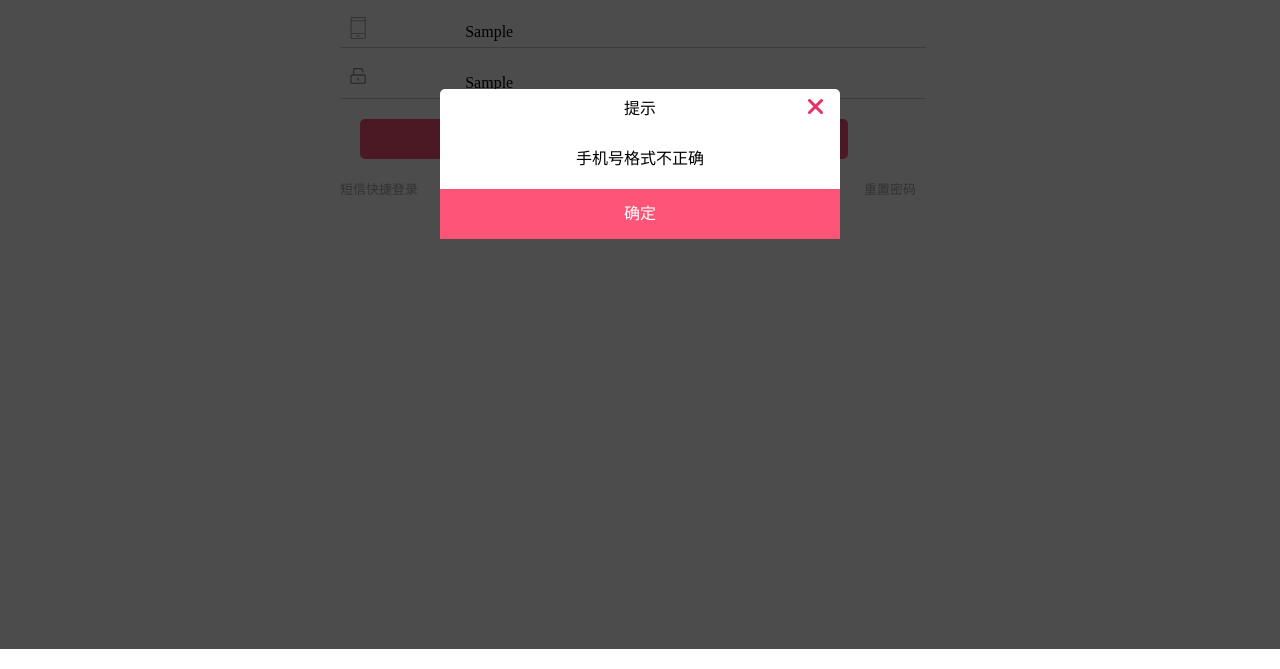
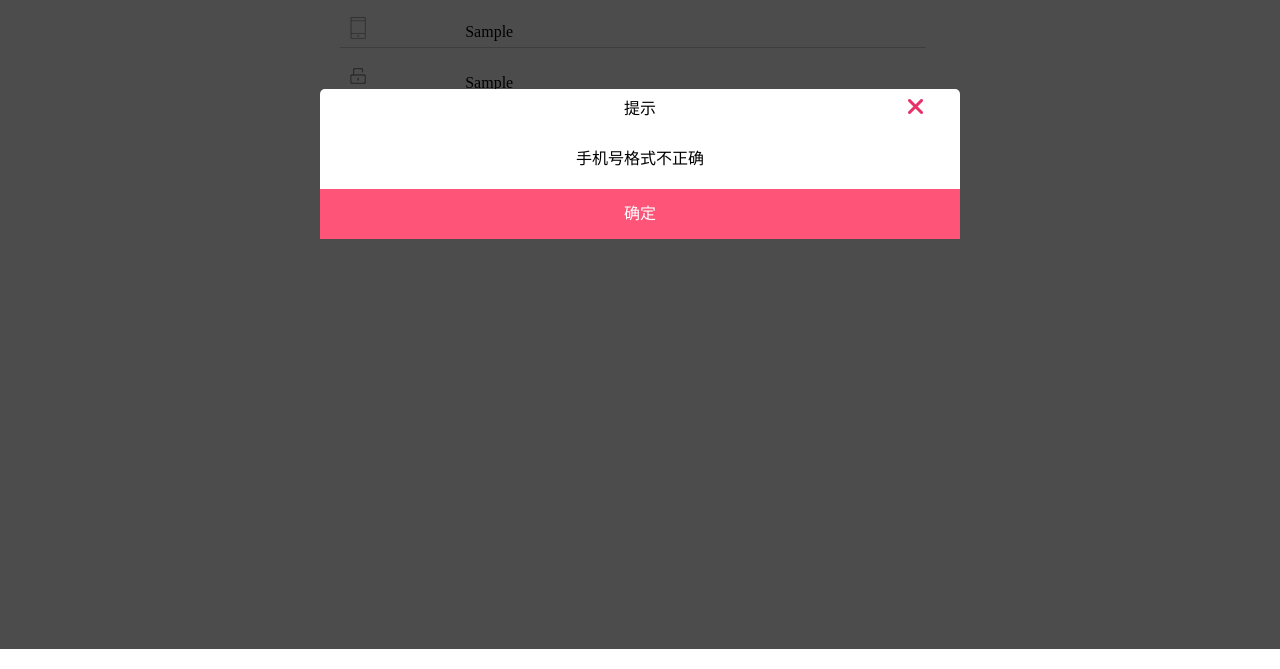
Before and after one commit to pyres02/ASFlowerWeb, a plain HTML site: page html/login.html in a window 1280 px wide. Both pictures are taken after typing "Sample", "Sample" into the empty fields and a click on the button "登录". Shown: the part 151-820 px from the top of the page. Drawn offline with Linux system fonts and the light colour scheme.

Commit message:
Update login.css

```diff
--- a/css/login.css
+++ b/css/login.css
@@ -114,7 +114,6 @@ header p{
     text-decoration: none;
 }
 
-/*表单验证弹出框*/
 .bg{
 	width:100%;
 	height:100%;
@@ -128,17 +127,24 @@ header p{
     z-index: 10;
 }
 .modal{
-	width:400px;
+	min-width: 320px;
+	max-width: 640px;
+    margin: 0 auto;
+
+	width:100%;
+	height: 150px;
 
 	z-index:12;
 	background:#fff;
 	position: fixed;
-    left: 50%;
+
     top: 30%;
     display: none;
-    margin-left:-200px;
+
+
     border-radius: 5px;
     text-align:center;
+
 }
 
 .modal h3{
@@ -163,7 +169,7 @@ header p{
     cursor: pointer;
 	position: absolute;
 	top:10px;
-	right:10px;
+	right:30px;
 }
 .modal .close img{
 	width:15px;
```
